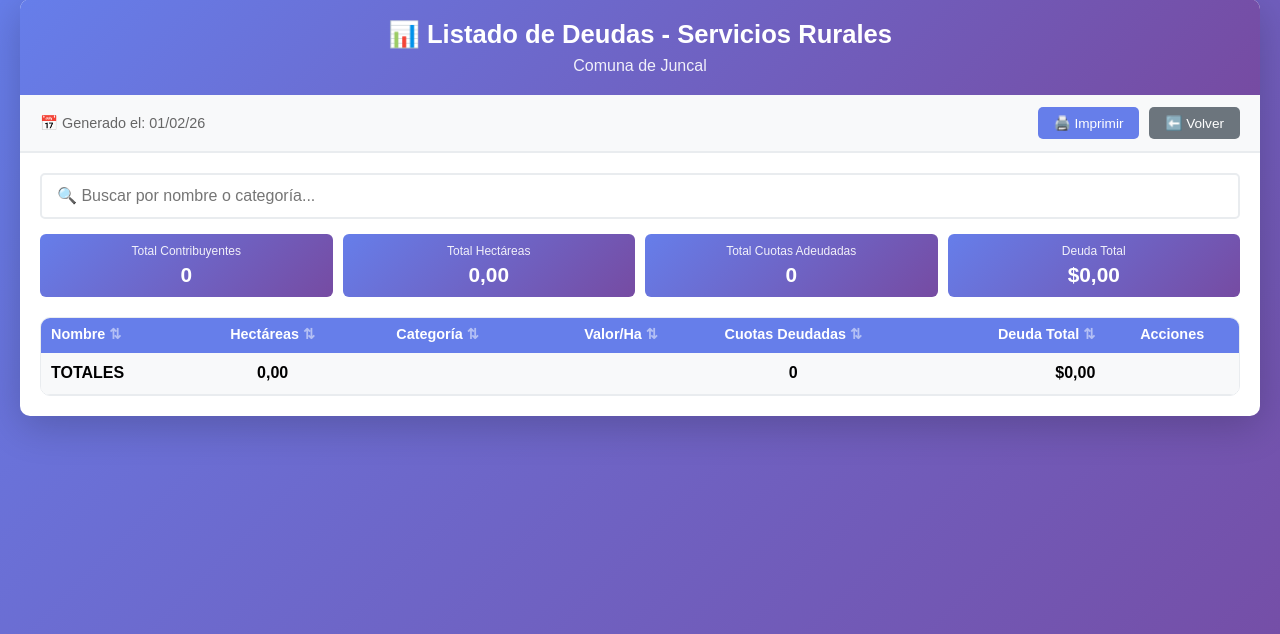
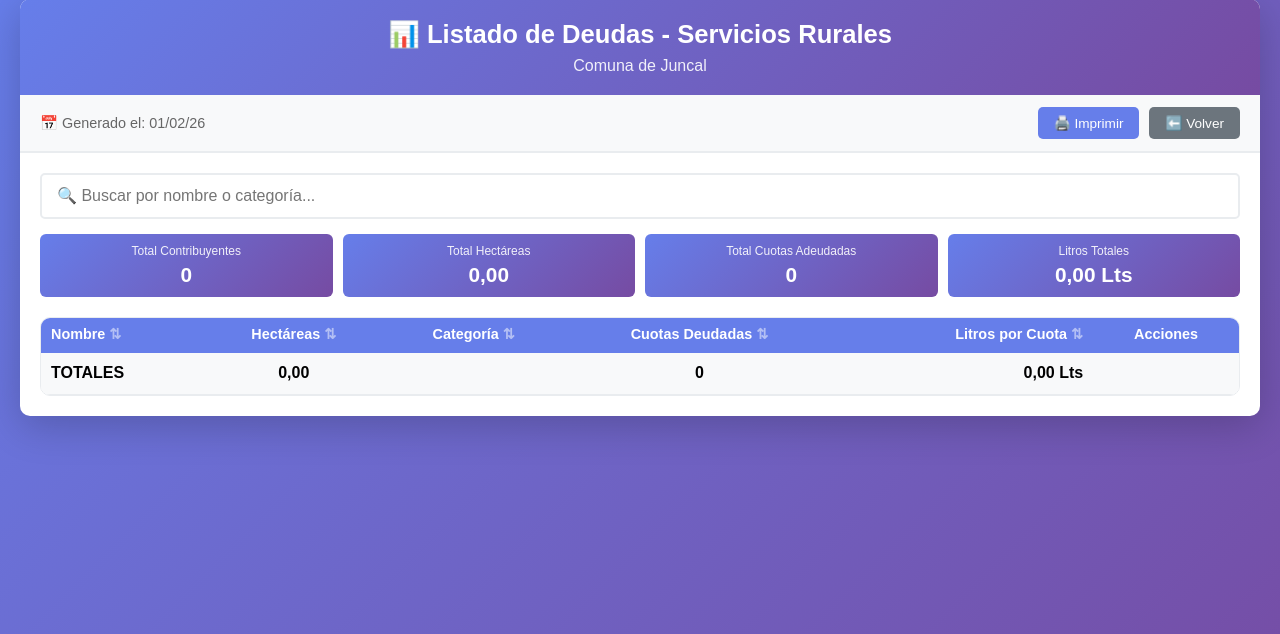
Before and after one commit to wsf/wsf_juncal_servicios, a Flask app: page /listado_deuda_rural in a window 1280 px wide. Shown: the part 21-655 px from the top of the page. Run offline with Flask 3, Linux system fonts and the light colour scheme; data that the repository does not hold is empty.

Commit message:
Modificado listado de deuda: agregado cálculo de litros de combustible por categoría, eliminadas columnas de importes

```diff
--- a/app.py
+++ b/app.py
@@ -415,8 +415,7 @@ def listado_deuda_rural():
             c.Terreno as hectareas,
             coef.Descripcion as categoria,
             coef.Valor as valor_categoria,
-            COUNT(DISTINCT r.NroRecibo) as cuotas_deudadas,
-            (COUNT(DISTINCT r.NroRecibo) * c.Terreno * coef.Valor) as deuda_total
+            COUNT(DISTINCT r.NroRecibo) as cuotas_deudadas
         FROM t_contribuyente c
         INNER JOIN t_personas p ON c.ID_persona = p.ID_Persona
         INNER JOIN t_serviciosxcontribuyente sc ON c.ID_contribuyente = sc.ID_Contribuyente
@@ -433,10 +432,26 @@ def listado_deuda_rural():
         cursor.execute(sql)
         contribuyentes = cursor.fetchall()
 
+        # Calcular litros por cuota según categoría
+        for c in contribuyentes:
+            categoria = c['categoria']
+            hectareas = float(c['hectareas'] or 0)
+
+            # Definir litros por hectárea según categoría
+            if 'cat 01' in categoria:
+                litros_por_ha = 1.375
+            elif 'cat 02' in categoria or 'Cat 3' in categoria:
+                litros_por_ha = 1.625
+            else:
+                litros_por_ha = 0
+
+            c['litros_por_cuota'] = hectareas * litros_por_ha
+            c['litros_totales'] = c['litros_por_cuota'] * int(c['cuotas_deudadas'] or 0)
+
         # Calcular totales manejando valores None
         total_hectareas = sum(float(c['hectareas'] or 0) for c in contribuyentes)
         total_cuotas = sum(int(c['cuotas_deudadas'] or 0) for c in contribuyentes)
-        total_deuda = sum(float(c['deuda_total'] or 0) for c in contribuyentes)
+        total_litros = sum(float(c['litros_totales'] or 0) for c in contribuyentes)
 
         cursor.close()
         conn.close()
@@ -445,7 +460,7 @@ def listado_deuda_rural():
                              contribuyentes=contribuyentes,
                              total_hectareas=total_hectareas,
                              total_cuotas=total_cuotas,
-                             total_deuda=total_deuda,
+                             total_litros=total_litros,
                              fecha_generacion=datetime.now())
     except Exception as e:
         return f"Error al generar listado: {str(e)}", 500
--- a/templates/listado_deuda_rural.html
+++ b/templates/listado_deuda_rural.html
@@ -362,8 +362,8 @@
                     <div class="stat-value">{{ total_cuotas }}</div>
                 </div>
                 <div class="stat-card">
-                    <div class="stat-label">Deuda Total</div>
-                    <div class="stat-value">${{ total_deuda|moneda }}</div>
+                    <div class="stat-label">Litros Totales</div>
+                    <div class="stat-value">{{ total_litros|moneda }} Lts</div>
                 </div>
             </div>
 
@@ -374,9 +374,8 @@
                             <th class="sortable" data-column="nombre">Nombre</th>
                             <th class="sortable text-center" data-column="hectareas">Hectáreas</th>
                             <th class="sortable text-center" data-column="categoria">Categoría</th>
-                            <th class="sortable text-right" data-column="valor">Valor/Ha</th>
                             <th class="sortable text-center" data-column="cuotas">Cuotas Deudadas</th>
-                            <th class="sortable text-right" data-column="deuda">Deuda Total</th>
+                            <th class="sortable text-right" data-column="litros">Litros por Cuota</th>
                             <th class="text-center">Acciones</th>
                         </tr>
                     </thead>
@@ -386,9 +385,8 @@
                             <td>{{ c.nombre_completo }}</td>
                             <td class="text-center">{{ c.hectareas|moneda }}</td>
                             <td class="text-center">{{ c.categoria }}</td>
-                            <td class="text-right">${{ c.valor_categoria|moneda }}</td>
                             <td class="text-center">{{ c.cuotas_deudadas }}</td>
-                            <td class="text-right">${{ c.deuda_total|moneda }}</td>
+                            <td class="text-right">{{ c.litros_por_cuota|moneda }} Lts</td>
                             <td class="text-center">
                                 <a href="/liquidacion/{{ c.ID_contribuyente }}"
                                    class="nombre-link"
@@ -404,9 +402,9 @@
                         <tr class="total-row">
                             <td>TOTALES</td>
                             <td class="text-center">{{ total_hectareas|moneda }}</td>
-                            <td colspan="2"></td>
+                            <td></td>
                             <td class="text-center">{{ total_cuotas }}</td>
-                            <td class="text-right">${{ total_deuda|moneda }}</td>
+                            <td class="text-right">{{ total_litros|moneda }} Lts</td>
                             <td></td>
                         </tr>
                     </tfoot>
```
